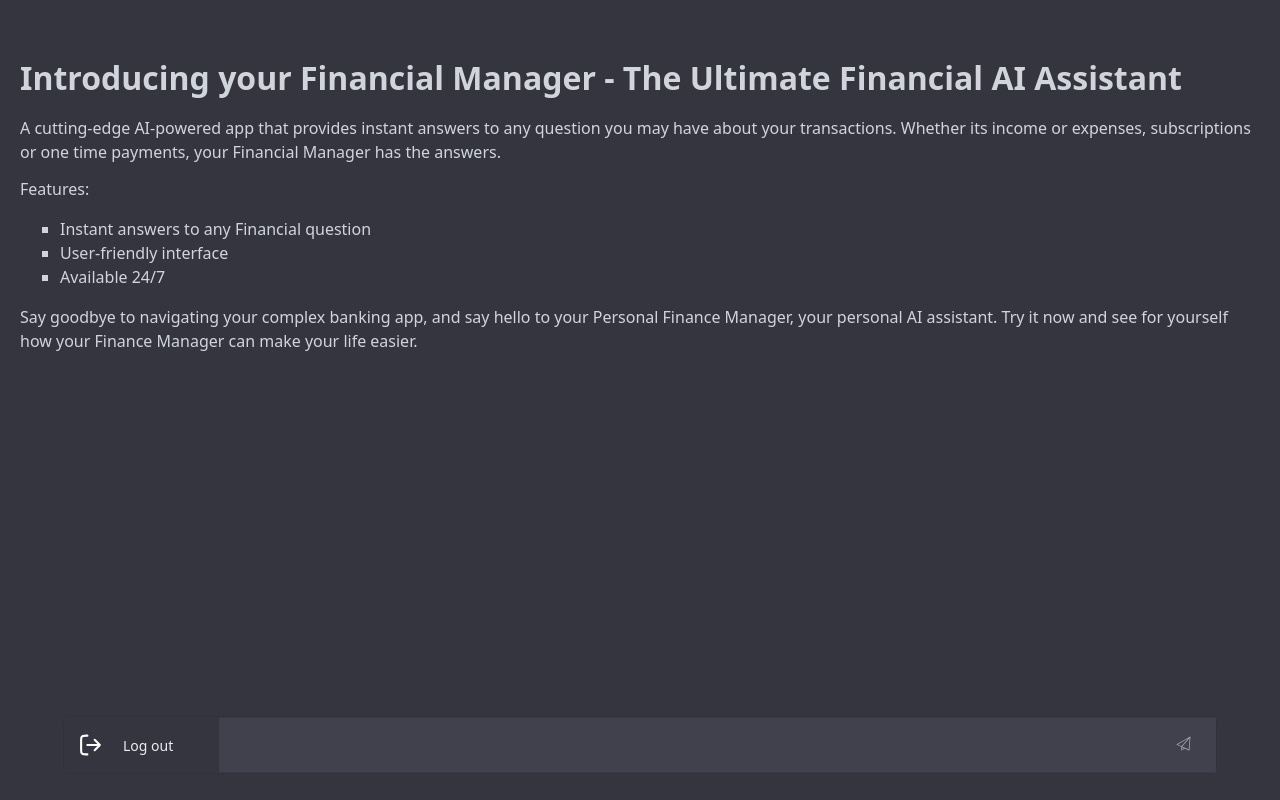
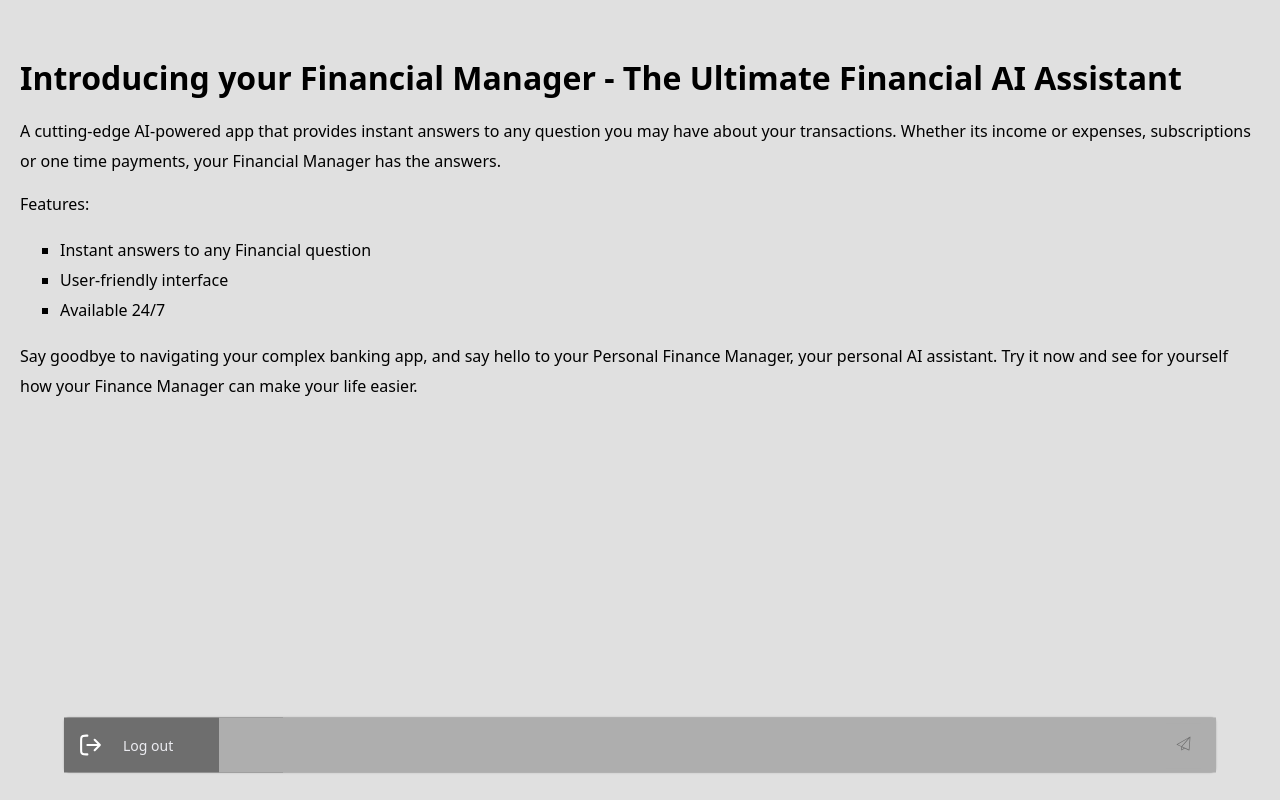
Before and after one commit to jpwerthman/hackathon2023, a React (Create React App) app in the folder Frontend/: page / in a window 1280 px wide. Built offline with nearby package versions, Linux system fonts and the light colour scheme; sample sign-in values are in the browser's storage.

Commit message:
color makeover

```diff
--- a/Frontend/src/App.css
+++ b/Frontend/src/App.css
@@ -139,10 +139,10 @@ nav svg {
 }
 .chatBox {
   flex: 1;
-  background-color: #353540;
+  background-color: #e0e0e0;
   position: relative;
-  line-height: 24px;
-  color: #d1d5db;
+  line-height: 30px;
+  color: black;
   font-size: 16px;
 }
 
@@ -211,7 +211,7 @@ nav svg {
 }
 .botMessageMainContainer {
   width: 100%;
-  background-color: #444654;
+  background-color: #C4C4C4;
   position: relative;
 }
 .botMessageWrapper {
@@ -270,7 +270,7 @@ nav svg {
   width: 90%;
   max-height: 200px;
   height: 55px;
-  background-color: #41414e;
+  background-color: #aeaeae;
   border-radius: 5px;
   box-shadow: 0 0 2px 0 rgba(0, 0, 0, 0.25);
   display: flex;
@@ -279,7 +279,7 @@ nav svg {
   padding: 10px;
   flex: 1;
   resize: none;
-  background-color: #41414e;
+  background-color: #aeaeae;
   color: #fff;
   font-size: 16px;
   outline: none;
@@ -287,7 +287,7 @@ nav svg {
   overflow-y: hidden;
 }
 form button {
-  background: rgb(65, 65, 78);
+  background: #aeaeae;
   border: none;
   position: absolute;
   top: 10%;
--- a/Frontend/src/normal.css
+++ b/Frontend/src/normal.css
@@ -74,7 +74,7 @@ pre {
  */
 
 a {
-  background-color: #353540;
+  background-color: #6e6e6e;
 }
 
 /**
--- a/Frontend/src/pages/Home.jsx
+++ b/Frontend/src/pages/Home.jsx
@@ -199,7 +199,7 @@ const Home = () => {
             ></input>
             <button aria-label="form submit" type="submit">
               <svg
-                fill="#ADACBF"
+                fill="#6e6e6e"
                 width={15}
                 height={20}
                 viewBox="0 0 32 32"
```
